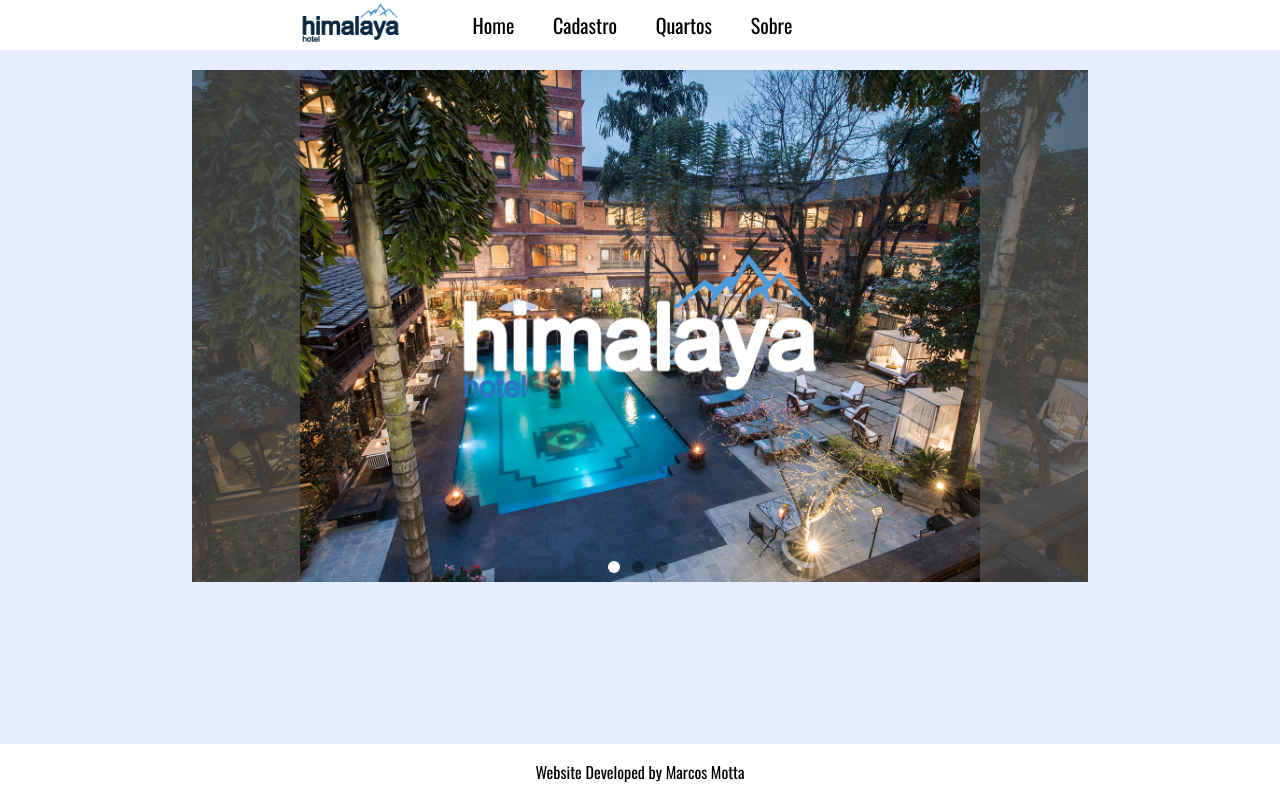
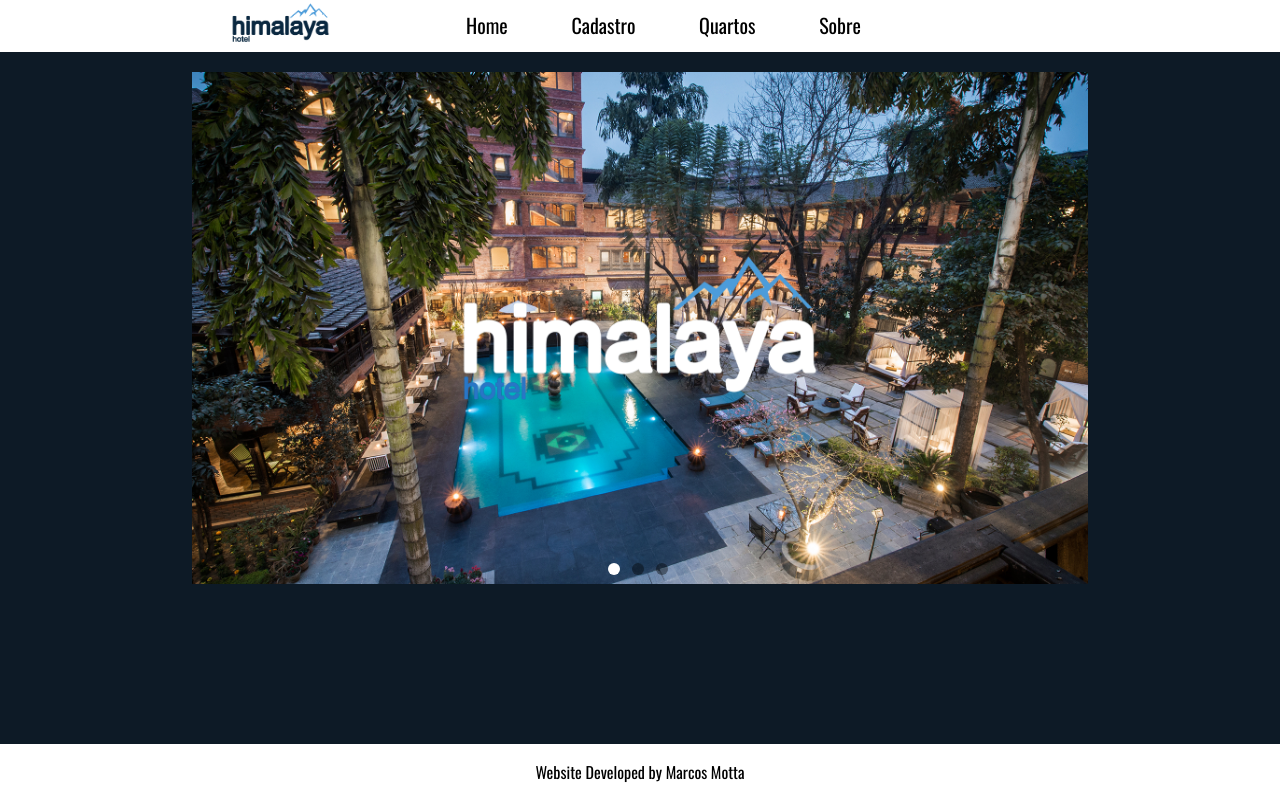
Before and after one commit to marcosmtt/HimalayaHotel, a PHP site: page / in a window 1280 px wide. Run offline with PHP 8.4, Linux system fonts and the light colour scheme.

Commit message:
Remove headerNfooterStyle and Modify background color

```diff
--- a/_css/headerNfooterStyle.css
+++ /dev/null
@@ -1,56 +0,0 @@
-/*
-Header
-*/
-
-.header {
-  background-color: white;
-}
-
-#headerList {
-  color: #000;
-  list-style: none;
-  text-align: center;
-  padding: 0 400px 10px 0;
-}
-
-#headerList>li {
-  text-align: center;
-  display: inline-block;
-  padding: 10px 25px 0 10px;
-}
-
-#headerList>li>a {
-  text-decoration: none;
-  color: #000;
-  font-size: 20px;
-}
-
-#headerList>li>a:hover {
-  color: #c1c1c1;
-}
-
-#logo {
-  float: left;
-  padding-left: 300px;
-  max-height: 50px;
-  height: 50px;
-  width: auto;
-}
-
-/*
-Footer
-*/
-
-.footer {
-  position: absolute;
-  right: 0;
-  bottom: 0;
-  left: 0;
-  padding: 1rem;
-  background-color: white;
-  text-align: center;
-  text-align: center;
-}
-
-.footer>p {
-}
--- a/_css/master.css
+++ b/_css/master.css
@@ -7,5 +7,60 @@ padding: 0;
 
 body {
   font-family: 'Oswald', sans-serif;
-  background: #e6eeff ;
+  background: #0d1a26;
 }
+
+/*
+Header
+*/
+
+.header {
+  background-color: white;
+}
+
+#headerList {
+  color: #000;
+  list-style: none;
+  text-align: center;
+  padding-right: 19%;
+  padding-bottom: 12px;
+}
+
+#headerList>li {
+  text-align: center;
+  display: inline-block;
+  padding: 10px 50px 0 10px;
+}
+
+#headerList>li>a {
+  text-decoration: none;
+  color: #000;
+  font-size: 20px;
+}
+
+#headerList>li>a:hover {
+  color: #c1c1c1;
+}
+
+#logo {
+  float: left;
+  padding-left: 230px;
+  max-height: 50px;
+  height: 50px;
+  width: auto;
+}
+
+/*
+Footer
+*/
+
+.footer {
+  position: absolute;
+  right: 0;
+  bottom: 0;
+  left: 0;
+  padding: 1rem;
+  background-color: white;
+  text-align: center;
+  text-align: center;
+}
--- a/_css/slider.css
+++ b/_css/slider.css
@@ -1,4 +1,4 @@
-.slider {
+   .slider {
   margin: 0 auto;
   margin-top: 20px;
   position: relative;
@@ -23,15 +23,7 @@
   display: none;
 }
 
-.pre, .next {
-  width: 12%;
-  height: 100%;
-  position: absolute;
-  top: 0;
-  background: rgba(88, 88, 88, .3);
-  z-index: 99;
-  cursor: pointer;
-}
+
 
 .pre {
   left: 0;
--- a/index.php
+++ b/index.php
@@ -3,7 +3,6 @@
   <head>
     <meta charset="utf-8">
     <title>Himalaya Hotel</title>
-    <link rel="stylesheet" href="_css/headerNfooterStyle.css">
     <link rel="stylesheet" href="_css/master.css">
     <link rel="stylesheet" href="_css/slider.css">
   </head>
```
